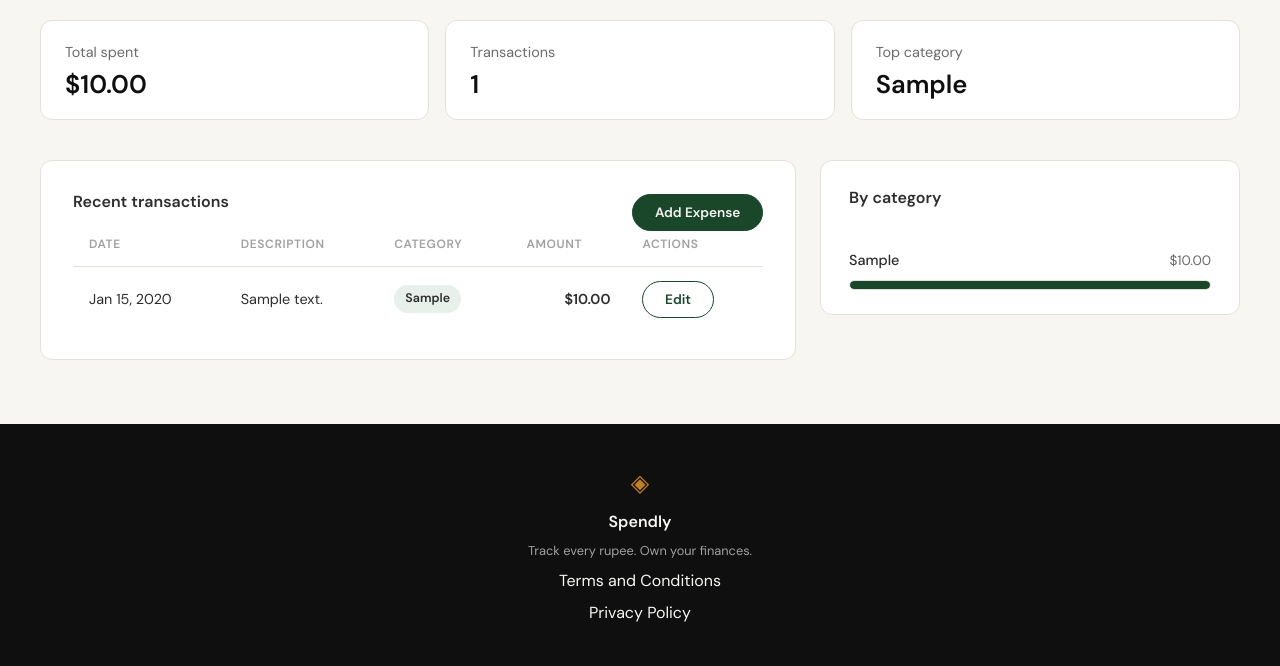
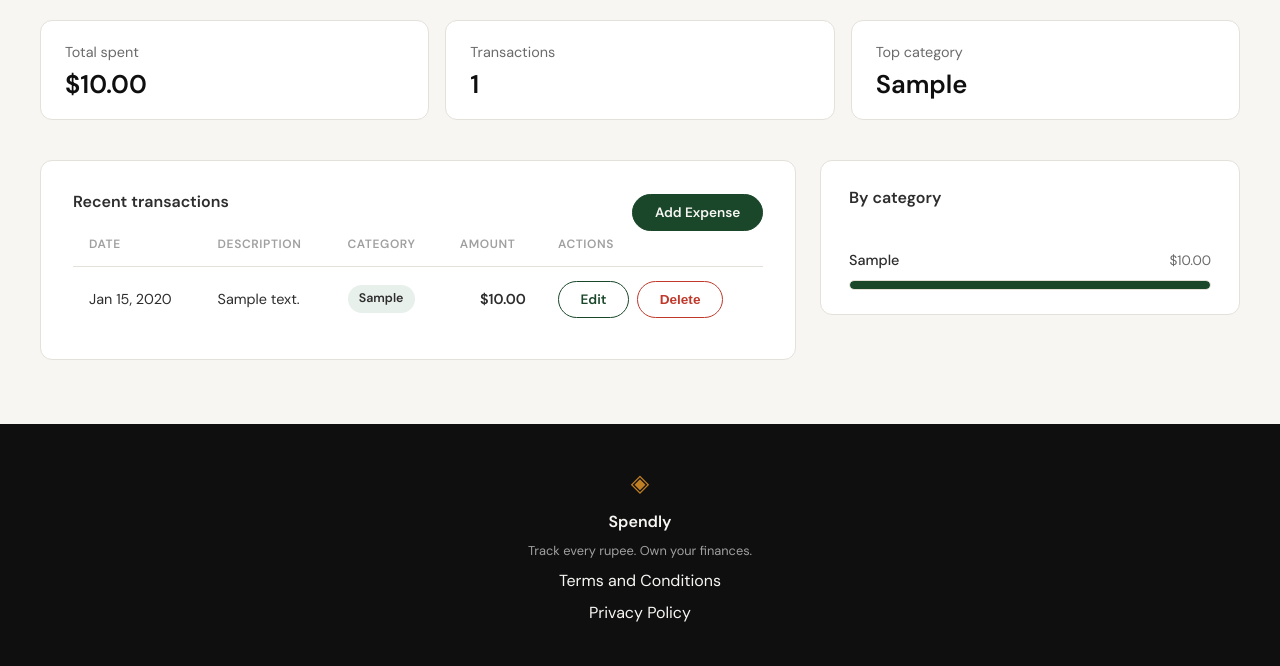
Before and after one commit to anandvalaicha/Spendly, a Flask app: page /profile in a window 1280 px wide. Shown: the part 382-1048 px from the top of the page. Run offline with Flask 3, Linux system fonts and the light colour scheme; a user stored in the database is signed in; tables that the repository leaves empty hold one stand-in row (values such as "Sample post").

Commit message:
feat: add delete expense button with confirmation dialog (#9)
Co-authored-by: Claude Opus 4.8 <noreply@anthropic.com>

```diff
--- a/app.py
+++ b/app.py
@@ -17,6 +17,7 @@ from werkzeug.security import check_password_hash, generate_password_hash
 
 from database.db import get_db, init_app, init_db
 from database.queries import (
+    delete_expense as delete_expense_row,
     get_category_breakdown,
     get_expense_by_id,
     get_recent_transactions,
@@ -490,9 +491,21 @@ def edit_expense(id):
     return redirect(url_for("profile"))
 
 
-@app.route("/expenses/<int:id>/delete")
+@app.route("/expenses/<int:id>/delete", methods=["POST"])
 def delete_expense(id):
-    return "Delete expense — coming in Step 9"
+    # Logged-out users are bounced to login, mirroring the other expense routes.
+    if not session.get("user_id"):
+        return redirect(url_for("login"))
+
+    # Ownership guard: reuse get_expense_by_id (scoped to user_id). A missing
+    # row or one owned by someone else both yield None -> 404.
+    expense = get_expense_by_id(id, session["user_id"])
+    if expense is None:
+        abort(404)
+
+    delete_expense_row(id, session["user_id"])
+    flash("Expense deleted.", "success")
+    return redirect(url_for("profile"))
 
 
 if __name__ == "__main__":
--- a/database/queries.py
+++ b/database/queries.py
@@ -112,6 +112,22 @@ def update_expense(expense_id, user_id, amount, category, date, description):
     return cur.rowcount
 
 
+def delete_expense(expense_id, user_id):
+    """Delete one expense; commit; return the number of rows affected.
+
+    The ``WHERE`` clause is scoped to both ``id`` and ``user_id`` as an
+    ownership guard, so an attempt to delete an expense the user does not own
+    removes nothing and returns ``0``.
+    """
+    db = get_db()
+    cur = db.execute(
+        "DELETE FROM expenses WHERE id = ? AND user_id = ?",
+        (expense_id, user_id),
+    )
+    db.commit()
+    return cur.rowcount
+
+
 def get_summary_stats(user_id, date_from=None, date_to=None):
     """Return ``{total_spent, transaction_count, top_category}`` for a user.
 
--- a/static/css/style.css
+++ b/static/css/style.css
@@ -409,6 +409,35 @@ a { color: inherit; text-decoration: none; }
     color: var(--paper);
     border-color: var(--accent);
     box-shadow: 0 0 0 4px var(--accent-light);
+    transform: translateY(-1px);
+}
+
+.tx-actions {
+    display: flex;
+    align-items: center;
+    gap: 0.5rem;
+}
+
+.btn-delete {
+    display: inline-block;
+    background: var(--paper-card);
+    color: var(--danger);
+    padding: 0.5rem 1.35rem;
+    border-radius: 999px;
+    font-size: 0.85rem;
+    font-weight: 600;
+    border: 1px solid var(--danger);
+    transition: all 0.2s ease;
+    text-decoration: none;
+    line-height: 1.4;
+    cursor: pointer;
+}
+
+.btn-delete:hover {
+    background: var(--danger);
+    color: var(--paper);
+    border-color: var(--danger);
+    box-shadow: 0 0 0 4px var(--danger-light);
     transform: translateY(-1px);
 }
 
--- a/templates/profile.html
+++ b/templates/profile.html
@@ -91,7 +91,14 @@
                                 </td>
                                 <td class="tx-amount">${{ tx.amount }}</td>
                                 <td>
-                                    <a href="{{ url_for('edit_expense', id=tx.id) }}" class="btn-ghost">Edit</a>
+                                    <div class="tx-actions">
+                                        <a href="{{ url_for('edit_expense', id=tx.id) }}" class="btn-ghost">Edit</a>
+                                        <form method="POST"
+                                              action="{{ url_for('delete_expense', id=tx.id) }}"
+                                              onsubmit="return confirm('Delete this expense?')">
+                                            <button type="submit" class="btn-delete">Delete</button>
+                                        </form>
+                                    </div>
                                 </td>
                             </tr>
                             {% else %}
```
Also changed, not shown: tests/test_09-delete-expense.py (added, +120 -0 lines), .claude/specs/09-delete-expense.md (added).
